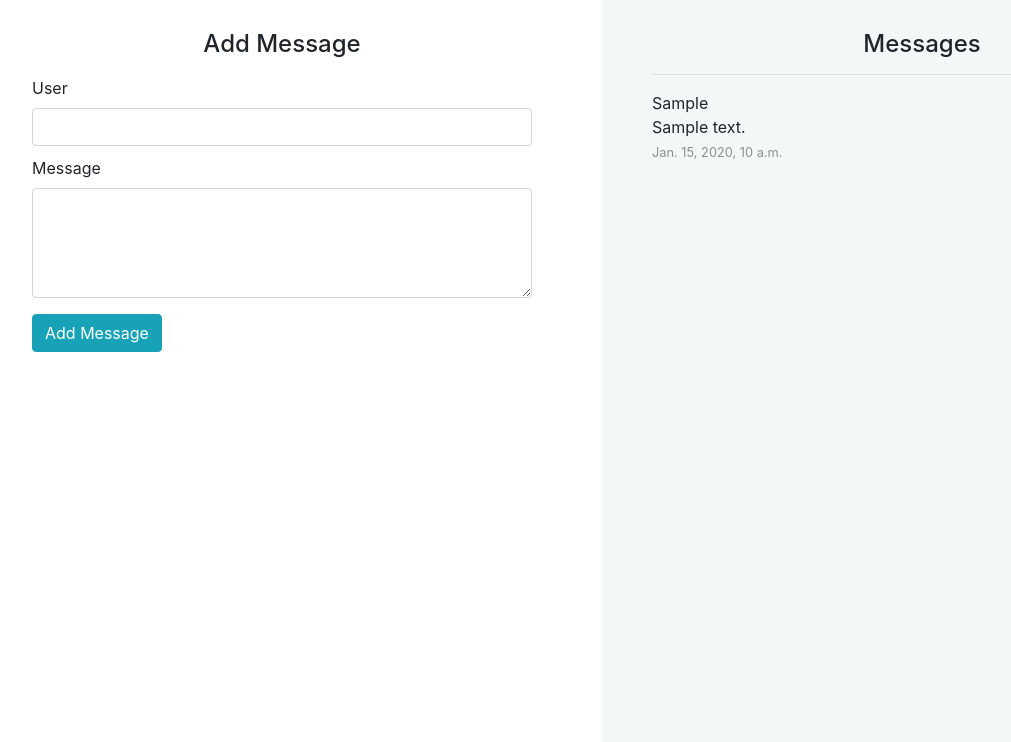
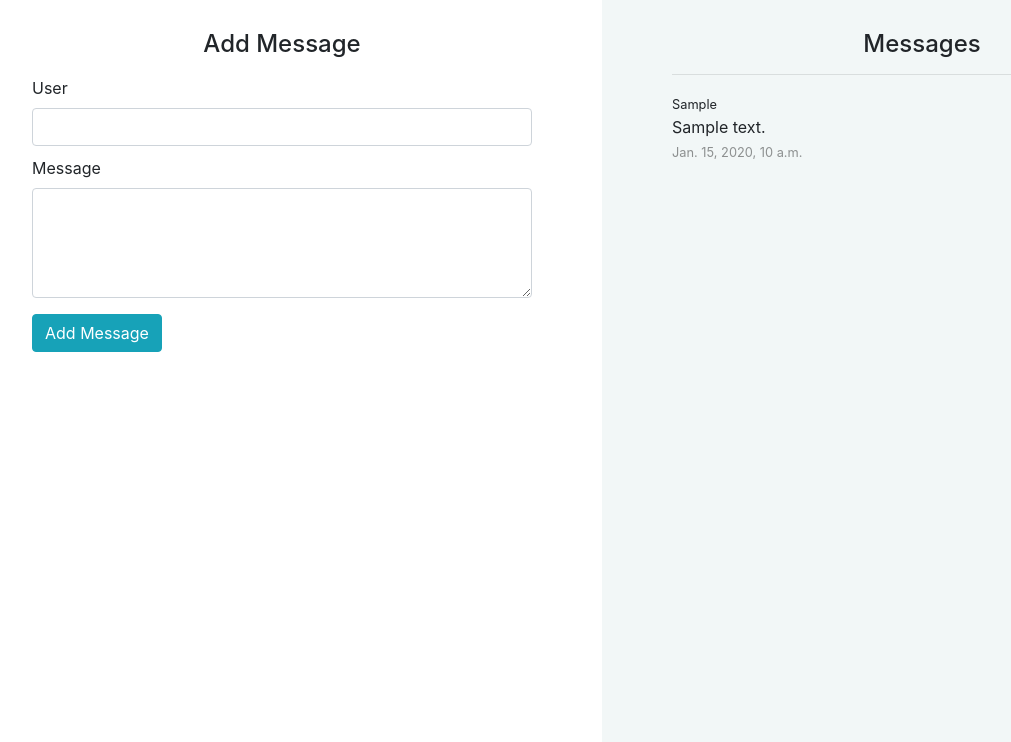
Before and after one commit to loragriffin/lunar_messages, a Django app: page / in a window 1280 px wide. Shown: the part 58-800 px from the top of the page, without its empty margins (38-1049 px from the left). Run offline with Django 3.2, Linux system fonts and the light colour scheme; tables that the repository leaves empty hold one stand-in row (values such as "Sample post"); some libraries are stand-ins or nearby versions.

Commit message:
updating styling

```diff
--- a/posts/static/style.css
+++ b/posts/static/style.css
@@ -2,7 +2,7 @@
   height: calc(100vh - 58px);
   overflow: scroll;
   background-color: #F2F7F7;
-  padding: 20px 50px 0 50px;
+  padding: 20px 70px 0 70px;
 }
 
 .leftCol {
@@ -14,7 +14,7 @@ h4 {
   text-align: center;
 }
 
-small {
+.gray {
   color: #8D9090;
 }
 
--- a/templates/index.html
+++ b/templates/index.html
@@ -22,9 +22,9 @@
   {% for obj in list %}
     <hr>
     <p>
-      {{ obj.user }}<br>
+      <small>{{ obj.user }}</small><br>
       {{ obj.message }}<br>
-      <small>{{ obj.timestamp }}</small>
+      <small class="gray">{{ obj.timestamp }}</small>
     </p>
   {% endfor %}
 {% endblock %}
```
